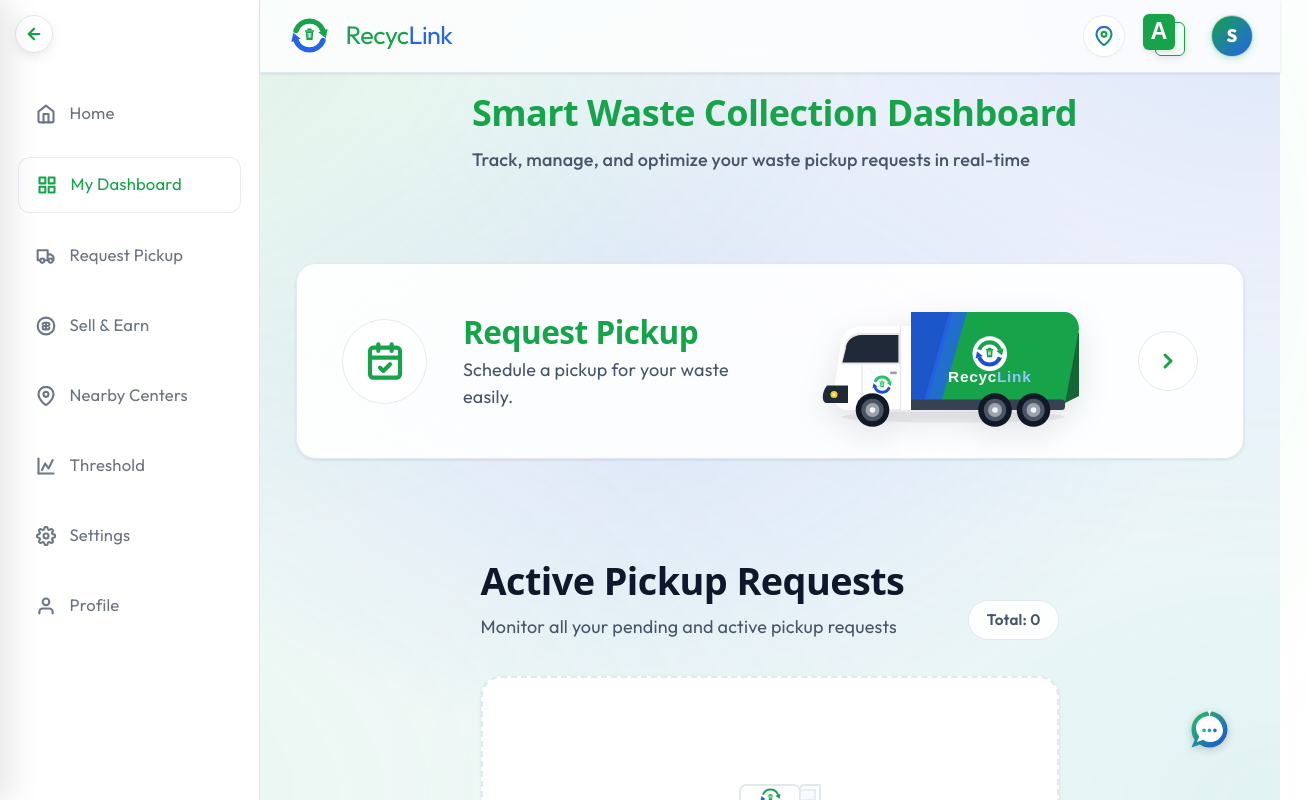
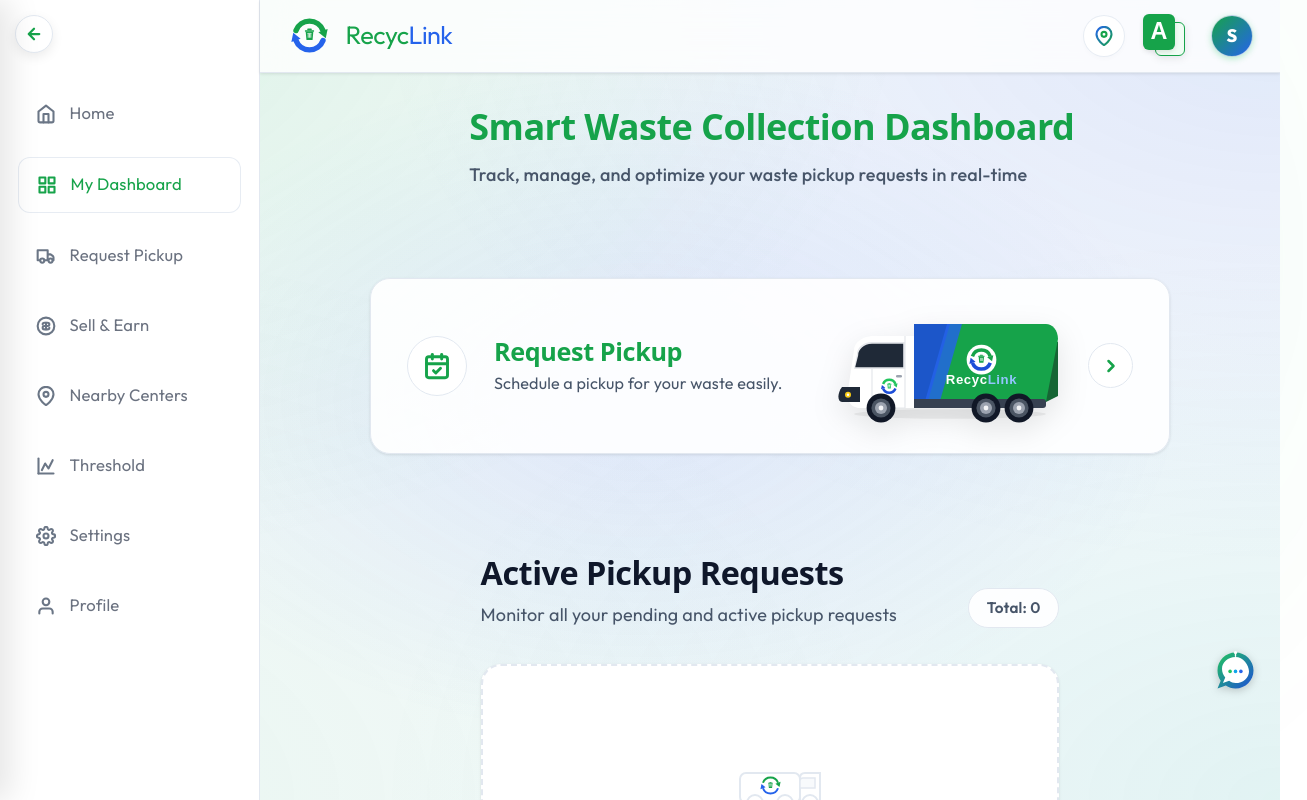
Before and after one commit to rashii-singh/RecycLink-new, a React (Vite) app in the folder frontend/: page /dashboard in a window 1280 px wide. Shown: the top 800 px of the page, 1307 px wide, since content can reach past the window. Built offline with nearby package versions, Linux system fonts and the light colour scheme; sample sign-in values are in the browser's storage.

Commit message:
update message

```diff
--- a/frontend/src/App.css
+++ b/frontend/src/App.css
@@ -1,4 +1,11 @@
 @import url('https://fonts.googleapis.com/css2?family=Outfit:wght@300;400;500;600;700;800&display=swap');
+
+html, body {
+  overflow-x: hidden;
+  width: 100%;
+  position: relative;
+}
+
 
 :root {
   /* Light Theme - Modern Eco-Tech Palette */
@@ -58,6 +65,8 @@ html, body {
   min-height: 100vh;
   background-color: var(--bg-color);
   transition: background-color 0.4s ease, color 0.4s ease;
+  overflow-x: hidden;
+  width: 100%;
 }
 
 body {
@@ -145,6 +154,13 @@ h1 {
   font-size: 2.2rem; /* Reduced from 2.5rem */
   line-height: 1.15;
 }
+
+@media (max-width: 480px) {
+  h1 { font-size: 1.75rem; }
+  h2 { font-size: 1.4rem; }
+  h3 { font-size: 1.2rem; }
+}
+
 h2 {
   font-size: 1.6rem; /* Reduced from 1.75rem */
   line-height: 1.2;
@@ -171,7 +187,15 @@ p, span, div {
 
 @media (max-width: 768px) {
   .page-container {
-    padding: 1rem 1.25rem 120px 1.25rem;
+    padding: 1.5rem 1rem 100px 1rem;
+    gap: 1rem;
+  }
+}
+
+@media (max-width: 480px) {
+  .page-container {
+    padding: 1rem 0.75rem 100px 0.75rem;
+    gap: 0.8rem;
   }
 }
 
@@ -195,6 +219,18 @@ p, span, div {
   z-index: 100;
   width: 100%;
   border-bottom: 1px solid var(--border-color);
+}
+
+@media (max-width: 480px) {
+  .navbar {
+    padding: 0.5rem 0.75rem !important;
+  }
+  .nav-logo-text {
+    display: none !important;
+  }
+  .nav-actions-gap {
+    gap: 0.6rem !important;
+  }
 }
 
 /* SIDEBAR */
@@ -941,6 +977,12 @@ input::placeholder {
     transition: all 0.2s;
   }
 
+  @media (max-width: 400px) {
+    .bottom-nav-item {
+      font-size: 0.725rem;
+    }
+  }
+
   .bottom-nav-icon {
     font-size: 1.5rem;
     transition: all 0.2s;
@@ -955,7 +997,7 @@ input::placeholder {
   }
 
   body {
-    padding-bottom: 80px;
+    padding-bottom: 90px;
   }
 }
 
--- a/frontend/src/components/Chatbot.jsx
+++ b/frontend/src/components/Chatbot.jsx
@@ -56,15 +56,18 @@ export default function Chatbot() {
             {/* Chat Window */}
             {isOpen && (
                 <div style={{
-                    width: '320px',
+                    width: 'calc(100vw - 40px)',
+                    maxWidth: '320px',
                     height: '480px',
+                    maxHeight: '70vh',
                     backgroundColor: 'var(--card-bg)',
                     backdropFilter: 'blur(20px)',
                     borderRadius: '16px',
                     boxShadow: '0 8px 32px rgba(0,0,0,0.25)',
                     display: 'flex',
                     flexDirection: 'column',
-                    marginBottom: '15px',
+                    marginBottom: '10px',
+                    marginRight: '10px',
                     overflow: 'hidden',
                     border: '1px solid var(--border-color)',
                     animation: 'slideUp 0.3s ease-out'
@@ -169,8 +172,8 @@ export default function Chatbot() {
             <button
                 onClick={() => setIsOpen(!isOpen)}
                 style={{
-                    width: '70px',
-                    height: '70px',
+                    width: '60px',
+                    height: '60px',
                     borderRadius: '50%',
                     backgroundColor: 'transparent',
                     color: 'white',
@@ -180,7 +183,11 @@ export default function Chatbot() {
                     display: 'flex',
                     alignItems: 'center',
                     justifyContent: 'center',
-                    transition: 'all 0.2s cubic-bezier(0.175, 0.885, 0.32, 1.275)'
+                    transition: 'all 0.2s cubic-bezier(0.175, 0.885, 0.32, 1.275)',
+                    position: 'fixed',
+                    bottom: '100px',
+                    right: '15px',
+                    zIndex: 1000
                 }}
                 onMouseEnter={(e) => e.currentTarget.style.transform = 'scale(1.1)'}
                 onMouseLeave={(e) => e.currentTarget.style.transform = 'scale(1)'}
--- a/frontend/src/components/Navbar.jsx
+++ b/frontend/src/components/Navbar.jsx
@@ -151,14 +151,14 @@ export default function Navbar(props) {
                             <rect x="2.5" y="-7" width="2" height="13" rx="1" fill="white" />
                         </g>
                     </svg>
-                    <span style={{ fontWeight: '700', fontSize: '1.4rem', letterSpacing: '-0.02em', display: 'flex' }}>
+                    <span className="nav-logo-text" style={{ fontWeight: '700', fontSize: '1.4rem', letterSpacing: '-0.02em', display: 'flex' }}>
                         <span style={{ color: 'var(--accent-green)' }}>Recyc</span>
                         <span style={{ color: 'var(--accent-blue)' }}>Link</span>
                     </span>
                 </Link>
             </div>
 
-            <div style={{ display: 'flex', alignItems: 'center', gap: '1rem' }}>
+            <div className="nav-actions-gap" style={{ display: 'flex', alignItems: 'center', gap: '1rem' }}>
                 {/* Location Indicator with Hover Tooltip */}
                 <div className="nav-tooltip-container">
                     <div
--- a/frontend/src/pages/DashboardPage.jsx
+++ b/frontend/src/pages/DashboardPage.jsx
@@ -74,7 +74,7 @@ export default function DashboardPage() {
     return (
         <div className="dashboard-container fade-in">
             {/* Header Section */}
-            <div style={{ textAlign: 'left', paddingLeft: '0.5rem', marginBottom: '2.5rem' }}>
+            <div style={{ textAlign: 'left', paddingLeft: '0.2rem', marginBottom: '2.5rem', paddingTop: '0.8rem' }}>
                 <h1 style={{ fontSize: '2rem', color: 'var(--heading-color)', fontWeight: '700', margin: '0 0 0.5rem 0', lineHeight: '1.2', paddingBottom: '0.2rem' }}>
                     Smart Waste Collection Dashboard
                 </h1>
@@ -90,14 +90,14 @@ export default function DashboardPage() {
                 style={{
                     background: 'var(--card-bg)',
                     borderRadius: '20px',
-                    padding: '1.5rem 2.5rem',
+                    padding: '1.5rem 2rem',
                     boxShadow: 'var(--shadow-sm)',
                     marginBottom: '3rem',
                     display: 'flex',
                     alignItems: 'center',
-                    justifyContent: 'space-between',
-                    flexWrap: 'wrap',
-                    gap: '2rem',
+                    justifyContent: 'flex-start',
+                    maxWidth: '800px',
+                    gap: '1.5rem',
                     cursor: 'pointer',
                     transition: 'all 0.2s ease',
                     border: '1px solid var(--border-color)'
@@ -105,9 +105,9 @@ export default function DashboardPage() {
                 onMouseEnter={(e) => { e.currentTarget.style.transform = 'translateY(-2px)'; e.currentTarget.style.boxShadow = 'var(--shadow-md)'; e.currentTarget.style.borderColor = 'var(--accent-green)' }}
                 onMouseLeave={(e) => { e.currentTarget.style.transform = 'translateY(0)'; e.currentTarget.style.boxShadow = 'var(--shadow-sm)'; e.currentTarget.style.borderColor = 'var(--border-color)' }}
             >
-                <div style={{ display: 'flex', alignItems: 'center', gap: '2rem', flex: '1 1 300px' }}>
-                    <div style={{ width: '85px', height: '85px', borderRadius: '50%', background: 'var(--card-bg)', display: 'flex', alignItems: 'center', justifyContent: 'center', flexShrink: 0, border: '1px solid var(--border-color)' }}>
-                        <svg width="40" height="40" viewBox="0 0 24 24" fill="none" stroke="#16a34a" strokeWidth="2.5" strokeLinecap="round" strokeLinejoin="round">
+                <div style={{ display: 'flex', alignItems: 'center', gap: '1.5rem', flex: '1 1 auto', flexWrap: 'wrap' }}>
+                    <div style={{ width: '60px', height: '60px', borderRadius: '50%', background: 'var(--card-bg)', display: 'flex', alignItems: 'center', justifyContent: 'center', flexShrink: 0, border: '1px solid var(--border-color)' }}>
+                        <svg width="28" height="28" viewBox="0 0 24 24" fill="none" stroke="#16a34a" strokeWidth="2.5" strokeLinecap="round" strokeLinejoin="round">
                             <rect x="3" y="4" width="18" height="18" rx="2" ry="2"></rect>
                             <line x1="16" y1="2" x2="16" y2="6"></line>
                             <line x1="8" y1="2" x2="8" y2="6"></line>
@@ -115,18 +115,19 @@ export default function DashboardPage() {
                             <path d="M9 16l2 2 4-4"></path>
                         </svg>
                     </div>
-                    <div style={{ textAlign: 'left' }}>
-                        <h2 style={{ fontSize: '1.75rem', color: 'var(--heading-color)', margin: '0 0 0.25rem 0', fontWeight: '700' }}>
+                    <div style={{ textAlign: 'left', minWidth: '200px' }}>
+                        <h2 style={{ fontSize: '1.4rem', color: 'var(--heading-color)', margin: '0 0 0.25rem 0', fontWeight: '700' }}>
                             Request Pickup
                         </h2>
-                        <p style={{ fontSize: '1rem', color: 'var(--text-secondary)', margin: 0 }}>
+                        <p style={{ fontSize: '0.9rem', color: 'var(--text-secondary)', margin: 0 }}>
                             Schedule a pickup for your waste easily.
                         </p>
                     </div>
                 </div>
 
-                <div style={{ display: 'flex', alignItems: 'center', gap: '2.5rem', flexWrap: 'wrap', justifyContent: 'center' }}>
-                    <svg width="280" height="140" viewBox="0 0 400 200" xmlns="http://www.w3.org/2000/svg" style={{ filter: 'drop-shadow(0 10px 15px rgba(0,0,0,0.1))' }}>
+                <div style={{ display: 'flex', alignItems: 'center', marginLeft: 'auto', flexWrap: 'wrap', justifyContent: 'center', gap: '1rem' }}>
+                    <div className="desktop-only">
+                        <svg width="240" height="120" viewBox="0 0 400 200" xmlns="http://www.w3.org/2000/svg" style={{ filter: 'drop-shadow(0 10px 15px rgba(0,0,0,0.1))' }}>
                             {/* Shadow */}
                             <ellipse cx="200" cy="180" rx="160" ry="8" fill="rgba(0,0,0,0.06)" />
 
@@ -262,9 +263,10 @@ export default function DashboardPage() {
                             <circle cx="315" cy="170" r="10" fill="#9ca3af" />
                             <circle cx="315" cy="170" r="4" fill="#f3f4f6" />
                         </svg>
+                    </div>
 
-                    <div style={{ width: '60px', height: '60px', borderRadius: '50%', background: 'var(--card-bg)', display: 'flex', alignItems: 'center', justifyContent: 'center', flexShrink: 0, border: '1px solid var(--border-color)' }}>
-                        <svg width="24" height="24" viewBox="0 0 24 24" fill="none" stroke="#16a34a" strokeWidth="3" strokeLinecap="round" strokeLinejoin="round">
+                    <div style={{ width: '45px', height: '45px', borderRadius: '50%', background: 'var(--card-bg)', display: 'flex', alignItems: 'center', justifyContent: 'center', flexShrink: 0, border: '1px solid var(--border-color)' }}>
+                        <svg width="20" height="20" viewBox="0 0 24 24" fill="none" stroke="#16a34a" strokeWidth="3" strokeLinecap="round" strokeLinejoin="round">
                             <polyline points="9 18 15 12 9 6"></polyline>
                         </svg>
                     </div>
@@ -273,12 +275,12 @@ export default function DashboardPage() {
 
             {/* Requests List Section */}
             <div style={{ marginBottom: '3rem' }}>
-                <div style={{ display: 'flex', justifyContent: 'space-between', alignItems: 'flex-end', marginBottom: '2rem' }}>
-                    <div style={{ textAlign: 'left' }}>
-                        <h2 style={{ fontSize: '2.1rem', color: 'var(--text-primary)', margin: '0 0 0.5rem 0', fontWeight: '700' }}>Active Pickup Requests</h2>
+                <div style={{ display: 'flex', justifyContent: 'space-between', alignItems: 'flex-end', marginBottom: '2rem', flexWrap: 'wrap', gap: '1rem' }}>
+                    <div style={{ textAlign: 'left', minWidth: '280px' }}>
+                        <h2 style={{ fontSize: '1.8rem', color: 'var(--text-primary)', margin: '0 0 0.5rem 0', fontWeight: '700' }}>Active Pickup Requests</h2>
                         <p style={{ color: 'var(--text-secondary)', margin: 0 }}>Monitor all your pending and active pickup requests</p>
                     </div>
-                    <div style={{ background: 'var(--card-bg)', border: '1px solid var(--border-color)', padding: '0.4rem 1rem', borderRadius: '20px', fontSize: '0.85rem', color: 'var(--text-secondary)', fontWeight: '600' }}>
+                    <div style={{ background: 'var(--card-bg)', border: '1px solid var(--border-color)', padding: '0.4rem 1rem', borderRadius: '20px', fontSize: '0.85rem', color: 'var(--text-secondary)', fontWeight: '600', marginLeft: 'auto' }}>
                         Total: {requests.length}
                     </div>
                 </div>
@@ -383,7 +385,7 @@ export default function DashboardPage() {
                                 boxShadow: '0 4px 15px rgba(0,0,0,0.03)',
                                 transition: 'all 0.2s'
                             }}>
-                                <div style={{ display: 'flex', justifyContent: 'space-between', alignItems: 'flex-start' }}>
+                                <div style={{ display: 'flex', justifyContent: 'space-between', alignItems: 'flex-start', flexWrap: 'wrap', gap: '1.5rem' }}>
                                     <div style={{ display: 'flex', alignItems: 'center', gap: '1.5rem', textAlign: 'left' }}>
                                         <div style={{ width: '55px', height: '55px', background: 'var(--card-bg)', border: '1px solid var(--border-color)', borderRadius: '15px', display: 'flex', alignItems: 'center', justifyContent: 'center', fontSize: '1.6rem' }}>
                                             {req.category.includes('Plastic') ? '🧴' : req.category.includes('E-Waste') ? '💻' : '📦'}
```
Also changed, not shown: frontend/src/pages/CollectorDashboard.jsx (+7 -7 lines), frontend/src/pages/EcoRiderDashboard.jsx (+5 -5 lines), frontend/src/pages/Home.jsx (+13 -10 lines), frontend/src/pages/Profile.jsx (+10 -1 lines), frontend/src/pages/RequestPickup.jsx (+7 -7 lines), frontend/src/pages/SellRecyclables.jsx (+4 -4 lines). Lines whose indentation alone changed are shown as unchanged.
